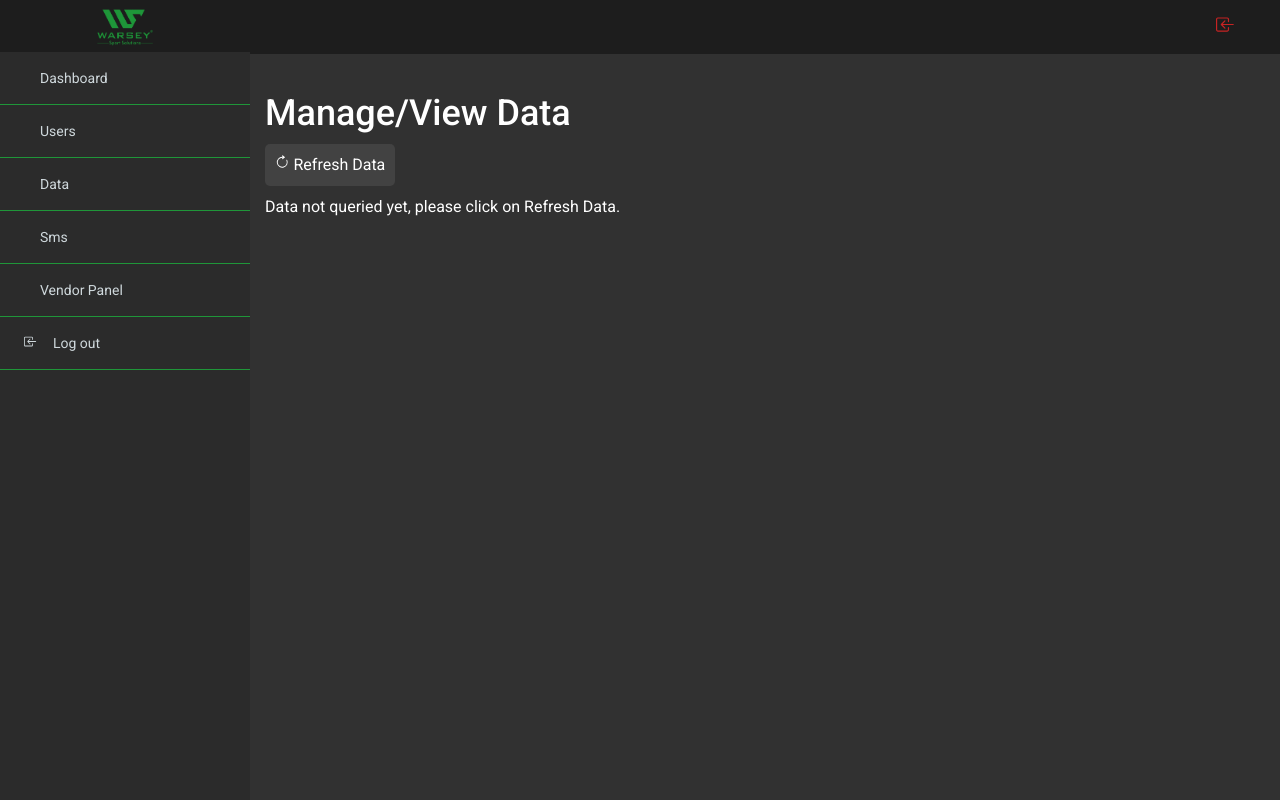
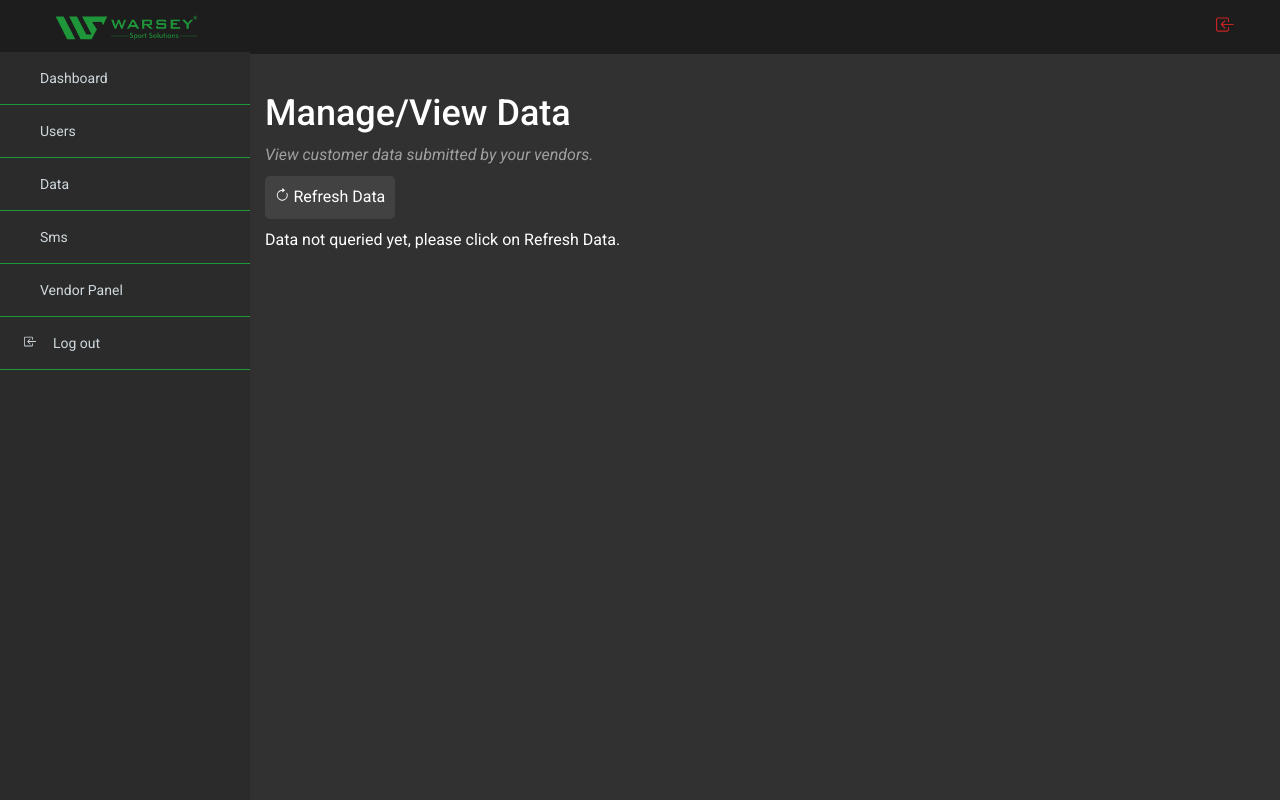
Before and after one commit to warseydev/WarseyVendor, a Flask app: template src/templates/datapanel.html in a window 1280 px wide. Run offline with Flask 2, Linux system fonts and the light colour scheme; the template is opened without the code that fills it, so the values that code supplies are empty; some libraries are stand-ins or nearby versions.

Commit message:
Few More Improvements

```diff
--- a/src/static/css/dashboard.css
+++ b/src/static/css/dashboard.css
@@ -82,12 +82,7 @@ body {
 /* Warsey CSS */
 
 .logo {
-    width: 25%;
-}
-@media (max-width: 1100px) {
-    .logo {
-        width: 30%;
-    }
+    width: 60%;
 }
 
 .locked {
@@ -108,3 +103,8 @@ body {
 .greentext {
     background-color: rgb(19, 105, 37);
 }
+
+.desc {
+    font-style: italic;
+    color: rgb(160, 160, 160);
+}
--- a/src/static/css/users.css
+++ b/src/static/css/users.css
@@ -1,8 +1,3 @@
-.desc {
-    font-style: italic;
-    color: rgb(160, 160, 160);
-}
-
 .addbutton {
     background-color: rgb(132, 247, 66);
     color: #000;
--- a/src/templates/adduser.html
+++ b/src/templates/adduser.html
@@ -14,7 +14,7 @@
 <div id="viewport">
   <div id="sidebar">
     <header>
-        <img src="/static/img/warsey-sport-solutions.webp" class="logo">
+        <img src="/static/img/warseysportsvert.webp" class="logo">
     </header>
     <ul class="nav">
       <li>
--- a/src/templates/dashboard.html
+++ b/src/templates/dashboard.html
@@ -13,7 +13,7 @@
 <div id="viewport">
   <div id="sidebar">
     <header>
-        <img src="/static/img/warsey-sport-solutions.webp" class="logo">
+        <img src="/static/img/warseysportsvert.webp" class="logo">
     </header>
     <ul class="nav">
       <li>
--- a/src/templates/datapanel.html
+++ b/src/templates/datapanel.html
@@ -14,7 +14,7 @@
 <div id="viewport">
   <div id="sidebar">
     <header>
-        <img src="/static/img/warsey-sport-solutions.webp" class="logo">
+        <img src="/static/img/warseysportsvert.webp" class="logo">
     </header>
     <ul class="nav">
       <li>
@@ -68,6 +68,7 @@
     </nav>
     <div class="container-fluid">
         <h1>Manage/View Data</h1>
+        <p class="desc">View customer data submitted by your vendors.</p>
         <button onclick="RefreshData();" class="databuttons"><svg xmlns="http://www.w3.org/2000/svg" width="14.5" height="14.5" fill="currentColor" class="bi bi-arrow-clockwise" viewBox="0 0 16 16"><path fill-rule="evenodd" d="M8 3a5 5 0 1 0 4.546 2.914.5.5 0 0 1 .908-.417A6 6 0 1 1 8 2v1z"/><path d="M8 4.466V.534a.25.25 0 0 1 .41-.192l2.36 1.966c.12.1.12.284 0 .384L8.41 4.658A.25.25 0 0 1 8 4.466z"/></svg>  Refresh Data</button>
         {% include 'data.html' %}
     </div>
```
Also changed, not shown: src/static/img/warseysportsvert.webp (added).
